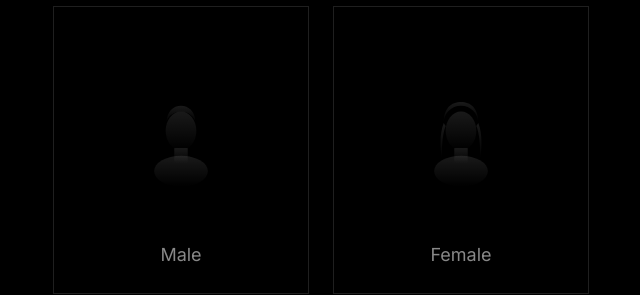
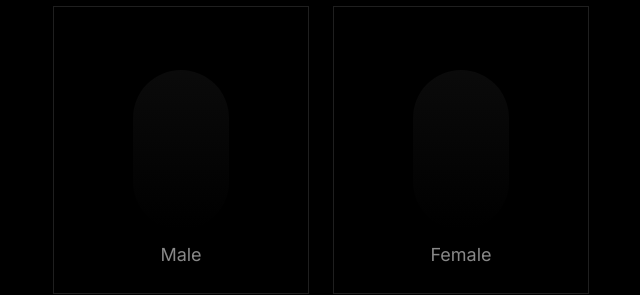
Before and after one commit to o-yermolenko/prism-web-funnel, a Next.js app: page / in a window 1280 px wide. Shown: the part 358-653 px from the top of the page, without its empty margins (319-959 px from the left). Built offline with nearby package versions, Linux system fonts and the light colour scheme.

Commit message:
Update GenderScreen component

```diff
--- a/src/components/screens/GenderScreen.tsx
+++ b/src/components/screens/GenderScreen.tsx
@@ -70,7 +70,7 @@ export default function GenderScreen({ screen }: GenderScreenProps) {
           transition={{ duration: 0.6, delay: 0.3 }}
           className="flex flex-col sm:flex-row gap-6 justify-center"
         >
-          {screen.options?.map((option) => (
+          {screen.options?.map((option, index) => (
             <button
               key={option.id}
               onClick={() => handleSelect(option.id)}
@@ -80,79 +80,13 @@ export default function GenderScreen({ screen }: GenderScreenProps) {
                   : 'border-prism-muted/30 hover:border-prism-muted-light bg-transparent'
               }`}
             >
-              {/* Silhouette with haircut */}
+              {/* Silhouette placeholder */}
               <div className="absolute inset-0 flex items-center justify-center">
-                <svg viewBox="0 0 100 140" className="w-24 h-40">
-                  <defs>
-                    <linearGradient id={`gradient-${option.id}`} x1="0%" y1="0%" x2="0%" y2="100%">
-                      <stop offset="0%" stopColor={selected === option.id ? "#0066ff" : "#ffffff"} stopOpacity={selected === option.id ? 0.2 : 0.1} />
-                      <stop offset="100%" stopColor={selected === option.id ? "#0066ff" : "#ffffff"} stopOpacity={selected === option.id ? 0.05 : 0} />
-                    </linearGradient>
-                  </defs>
-
-                  {/* Male haircut - short cropped on top */}
-                  {option.id === 'male' && (
-                    <path
-                      d="M35 42 C35 30, 42 24, 50 24 C58 24, 65 30, 65 42 C65 36, 58 30, 50 30 C42 30, 35 36, 35 42"
-                      fill={`url(#gradient-${option.id})`}
-                      className="transition-all duration-500"
-                    />
-                  )}
-
-                  {/* Female haircut - longer flowing hair */}
-                  {option.id === 'female' && (
-                    <>
-                      {/* Hair top */}
-                      <path
-                        d="M32 42 C32 26, 40 20, 50 20 C60 20, 68 26, 68 42 C68 32, 60 24, 50 24 C40 24, 32 32, 32 42"
-                        fill={`url(#gradient-${option.id})`}
-                        className="transition-all duration-500"
-                      />
-                      {/* Left flowing hair */}
-                      <path
-                        d="M32 42 C28 52, 28 65, 30 80 C30 70, 30 55, 34 45 Z"
-                        fill={`url(#gradient-${option.id})`}
-                        className="transition-all duration-500"
-                      />
-                      {/* Right flowing hair */}
-                      <path
-                        d="M68 42 C72 52, 72 65, 70 80 C70 70, 70 55, 66 45 Z"
-                        fill={`url(#gradient-${option.id})`}
-                        className="transition-all duration-500"
-                      />
-                    </>
-                  )}
-
-                  {/* Head - same for both */}
-                  <ellipse
-                    cx="50"
-                    cy="50"
-                    rx="16"
-                    ry="20"
-                    fill={`url(#gradient-${option.id})`}
-                    className="transition-all duration-500"
-                  />
-
-                  {/* Neck */}
-                  <rect
-                    x="43"
-                    y="68"
-                    width="14"
-                    height="16"
-                    fill={`url(#gradient-${option.id})`}
-                    className="transition-all duration-500"
-                  />
-
-                  {/* Shoulders */}
-                  <ellipse
-                    cx="50"
-                    cy="92"
-                    rx="28"
-                    ry="16"
-                    fill={`url(#gradient-${option.id})`}
-                    className="transition-all duration-500"
-                  />
-                </svg>
+                <div className={`w-24 h-40 rounded-full bg-gradient-to-b transition-all duration-500 ${
+                  selected === option.id
+                    ? 'from-prism-electric-blue/20 to-prism-electric-blue/5'
+                    : 'from-prism-muted/10 to-transparent group-hover:from-prism-muted/20'
+                }`} />
               </div>
 
               {/* Label */}
```
